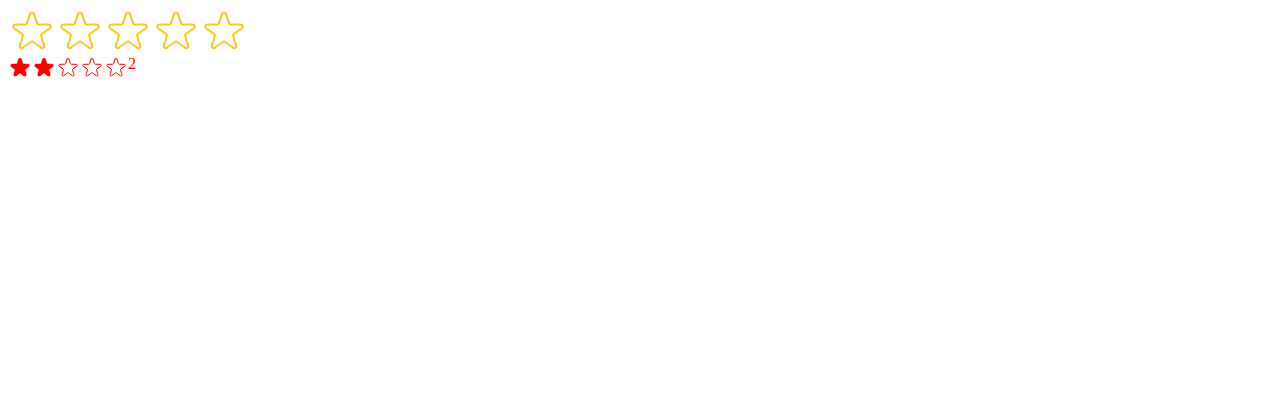
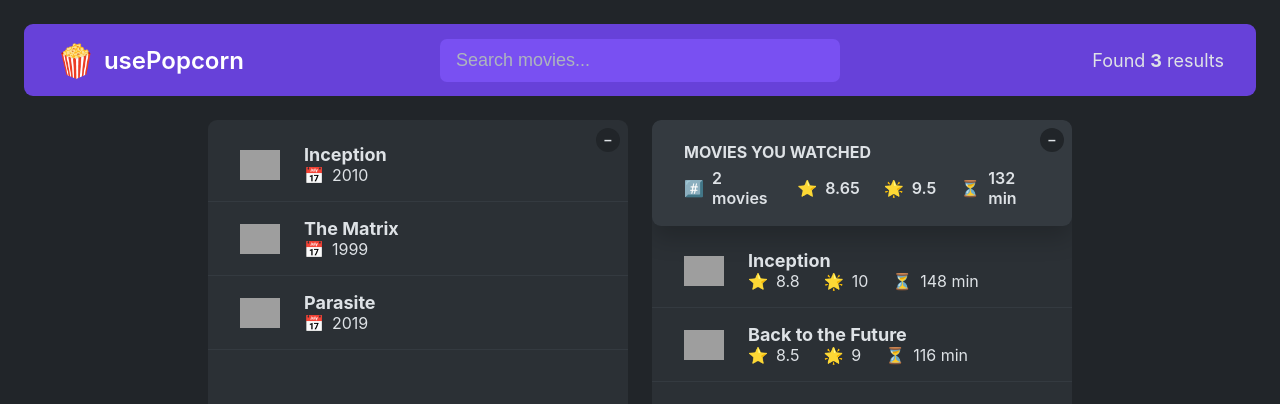
Before and after one commit to Sogand-mohamadiPour/usePopcorn, a React (Create React App) app: page / in a window 1280 px wide. Shown: the top 404 px of the page. Built offline with nearby package versions, Linux system fonts and the light colour scheme; grey boxes are pictures that could not be loaded; the HTML template or start-up script is replaced by a standard one.

Commit message:
main app is not hidden star not added

```diff
--- a/src/index.js
+++ b/src/index.js
@@ -1,17 +1,17 @@
 import React from 'react';
 import ReactDOM from 'react-dom/client';
-// import './index.css';
-// import App from './App';
-import StarRating from './starRating';
+import './index.css';
+import App from './App';
+// import StarRating from './starRating';
 
 const root = ReactDOM.createRoot(document.getElementById('root'));
 root.render(
   <React.StrictMode>
-    {/* <App /> */}
-    <StarRating
+    <App />
+    {/* <StarRating
      maxRating={5}
      messages={["Terrible" , "Bad", "Okay", "Good", "Amazing"]}
      />
-     <StarRating size={24} color='red' className='test' defaultRating={2} />
+     <StarRating size={24} color='red' className='test' defaultRating={2} /> */}
   </React.StrictMode>
 );
```
